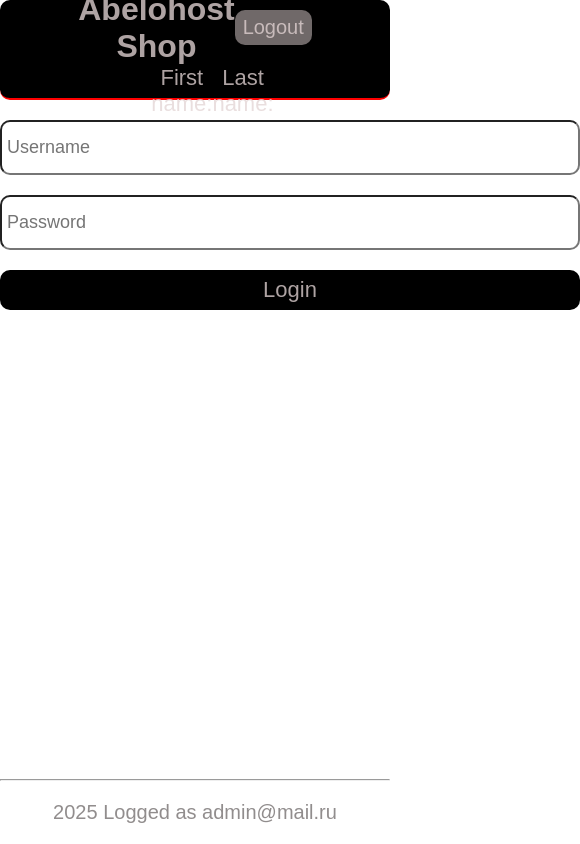
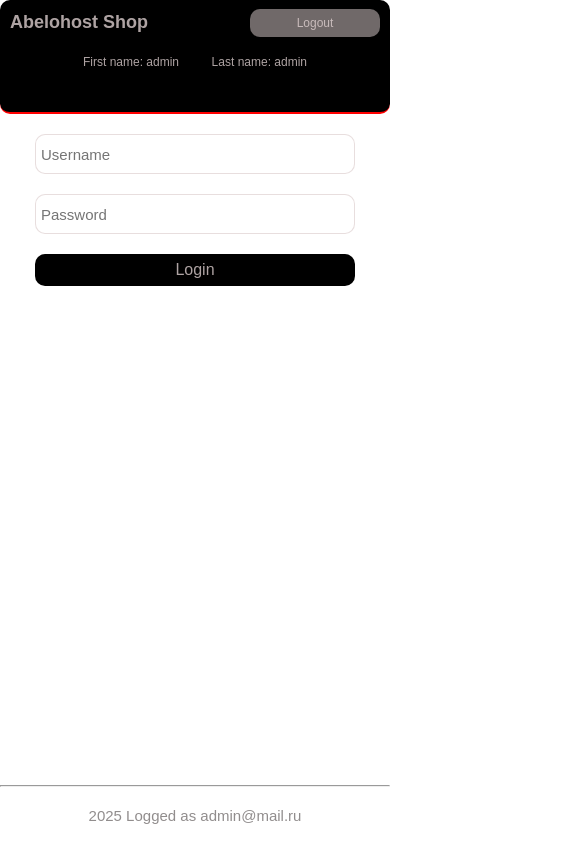
Before and after one commit to KozyrenkoPavel/TestWork6, a Next.js app: page /login in a window 390 px wide. Shown: the whole page, 580 px wide, since content can reach past the window. Built offline with nearby package versions, Linux system fonts and the light colour scheme; sample sign-in values are in the browser's storage.

Commit message:
feat: adaptive layout implemented

```diff
--- a/src/components/HeaderProducts.tsx
+++ b/src/components/HeaderProducts.tsx
@@ -26,14 +26,14 @@ export default function HeaderProducts() {
 
       {token && (
         <div className={styles.headerProducts__user}>
-          <span>
+          <div>
             <label>First name: </label>
             admin
-          </span>
-          <span>
+          </div>
+          <div>
             <label>Last name: </label>
             admin
-          </span>
+          </div>
         </div>
       )}
     </header>
--- a/src/components/styles.module.scss
+++ b/src/components/styles.module.scss
@@ -121,8 +121,8 @@
 
 .overlay {
   position: fixed;
-  top: 50%;
-  left: 49%;
+  top: 120px;
+  left: 3px;
   width: 100vh;
   height: 100vh;
   display: "flex";
@@ -162,3 +162,138 @@
     transform: rotate(360deg);
   }
 }
+
+@media (max-width: 1600px) {
+  .productsList {
+    width: 1200px;
+
+    &__title {
+      font-size: 24px;
+    }
+
+    &__productItem {
+      width: 325px;
+      height: 325px;
+
+      img {
+        width: 180px;
+        height: 180px;
+      }
+
+      h3 {
+        font-size: 18px;
+      }
+    }
+  }
+
+  .headerProducts {
+    &__user {
+      width: 32%;
+    }
+  }
+}
+
+@media (max-width: 1215px) {
+  .productsList {
+    width: 720px;
+
+    &__productItem {
+      height: 315px;
+    }
+  }
+
+  .headerProducts {
+    height: 114px;
+
+    &__logo {
+      height: 45px;
+
+      // h1 {
+      //   font-size: 24px;
+      // }
+
+      button {
+        font-size: 20px;
+        height: 28px;
+      }
+    }
+
+    &__user {
+      display: block;
+      width: 30%;
+      font-size: 18px;
+
+      div {
+        margin-bottom: 5px;
+      }
+    }
+  }
+}
+
+@media (max-width: 757px) {
+  .productsList {
+    width: 320px;
+
+    &__title {
+      font-size: 18px;
+      margin-bottom: 10px;
+    }
+
+    &__productItem {
+      width: 100%;
+      height: 238px;
+      margin: 0 auto;
+      margin-bottom: 10px;
+
+      img {
+        width: 120px;
+        height: 120px;
+      }
+
+      h3 {
+        font-size: 16px;
+      }
+
+      h4 {
+        font-size: 15px;
+      }
+
+      .btnItem {
+        width: 110px;
+        height: 25px;
+        font-size: 16px;
+      }
+    }
+  }
+
+  .headerProducts {
+    &__logo {
+      width: 100%;
+
+      h1 {
+        font-size: 18px;
+      }
+
+      button {
+        font-size: 12px;
+      }
+    }
+
+    &__user {
+      width: 60%;
+      display: flex;
+      font-size: 12px;
+    }
+  }
+
+  .overlay {
+    &__spiner {
+      width: 30px;
+      height: 30px;
+    }
+  }
+
+  .footer {
+    font-size: 15px;
+  }
+}
--- a/src/pages/styles.module.scss
+++ b/src/pages/styles.module.scss
@@ -5,17 +5,17 @@
   margin: 0 auto;
 
   &__input {
-    height: 55px;
+    height: 80px;
     margin-bottom: 20px;
-    font-size: 18px;
+    font-size: 20px;
     padding: 5px;
-    // border: none;
+    border: 1px solid rgba(226, 212, 212, 0.767);
     border-radius: 10px;
     outline: none;
   }
 
   &__btn {
-    height: 40px;
+    height: 60px;
     border-radius: 10px;
     border: none;
     background-color: #000;
@@ -29,3 +29,31 @@
     background-color: rgba(63, 60, 60, 0.767);
   }
 }
+
+@media (max-width: 1600px) {
+  .login {
+    &__input {
+      height: 60px;
+      font-size: 18px;
+    }
+    &__btn {
+      height: 40px;
+    }
+  }
+}
+
+@media (max-width: 760px) {
+  .login {
+    width: 320px;
+
+    &__input {
+      height: 40px;
+      font-size: 15px;
+    }
+
+    &__btn {
+      height: 32px;
+      font-size: 16px;
+    }
+  }
+}
```
